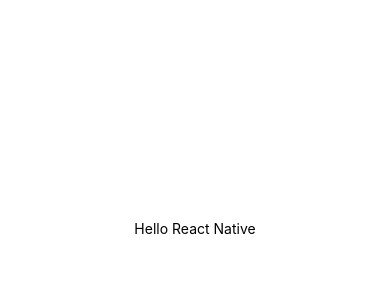
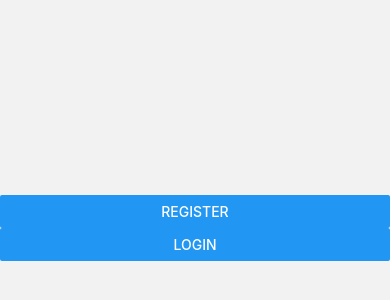
Before and after one commit to ejezie/instagram-clone, a React Native app: screen / in a window 390 px wide. Shown: the part 194-494 px from the top of the page. Built offline with nearby package versions, Linux system fonts and the light colour scheme.

Commit message:
added the landing page

```diff
--- a/App.js
+++ b/App.js
@@ -1,20 +1,16 @@
-import { StatusBar } from 'expo-status-bar';
-import { StyleSheet, Text, View } from 'react-native';
+import { NavigationContainer } from '@react-navigation/native';
+import { createStackNavigator } from '@react-navigation/stack';
+import LandingScreen from './components/auth/Landing';
+import 'react-native-gesture-handler';
+
+const Stack = createStackNavigator();
 
 export default function App() {
   return (
-    <View style={styles.container}>
-      <Text>Hello React Native</Text>
-      <StatusBar style="auto" />
-    </View>
+    <NavigationContainer>
+      <Stack.Navigator initialRouteName='LandingScreen'>
+         <Stack.Screen name='LandingScreen' component={LandingScreen} options={{headerShown: false}}/>
+      </Stack.Navigator>
+    </NavigationContainer>
   );
 }
-
-const styles = StyleSheet.create({
-  container: {
-    flex: 1,
-    backgroundColor: '#fff',
-    alignItems: 'center',
-    justifyContent: 'center',
-  },
-});
--- /dev/null
+++ b/components/auth/Landing.js
@@ -0,0 +1,14 @@
+import React from 'react'
+import { Button, View } from 'react-native'
+
+export default function Landing({navigation}) {
+  return (
+
+    <View style = {{flex: 1, justifyContent: "center"}}>
+         <Button title="Register" onPress={()=> {navigation.navigate("Register")}}/>
+         <Button title="Login" onPress={()=> {navigation.navigate("Login")}}/>
+    </View>
+
+  )
+
+}
--- a/package.json
+++ b/package.json
@@ -10,12 +10,15 @@
     "eject": "expo eject"
   },
   "dependencies": {
+    "@react-navigation/native": "^6.0.8",
+    "@react-navigation/stack": "^6.1.1",
     "expo": "~44.0.0",
     "expo-status-bar": "~1.2.0",
     "react": "17.0.1",
     "react-dom": "17.0.1",
     "react-native": "0.64.3",
-    "react-native-web": "0.17.1"
+    "react-native-web": "0.17.1",
+    "react-native-gesture-handler": "~2.1.0"
   },
   "devDependencies": {
     "@babel/core": "^7.12.9"
```
Also changed, not shown: components/auth/Register.js (added, +12 -0 lines), 1 other file (tests, documents, lock files or other folders).
